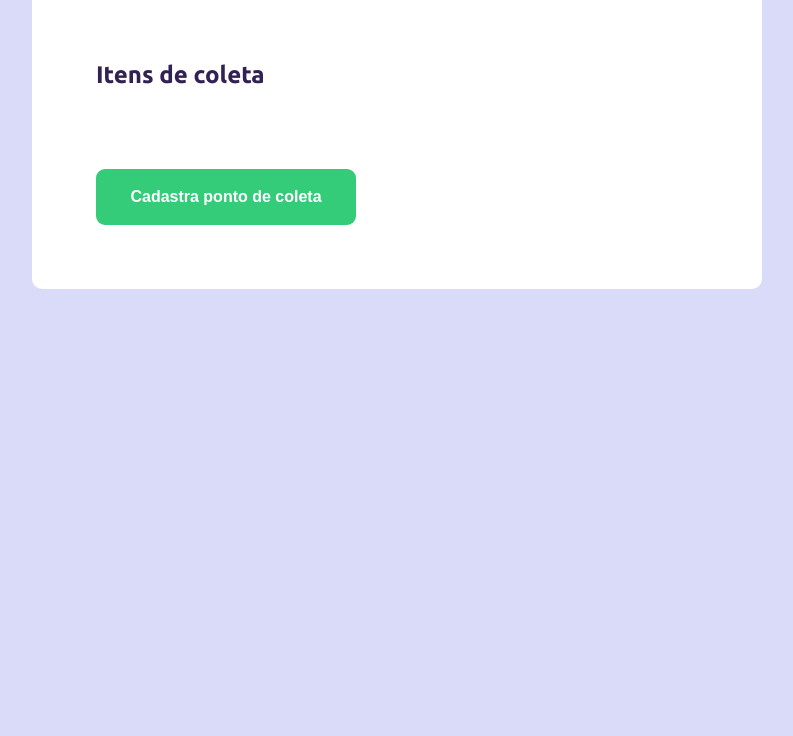
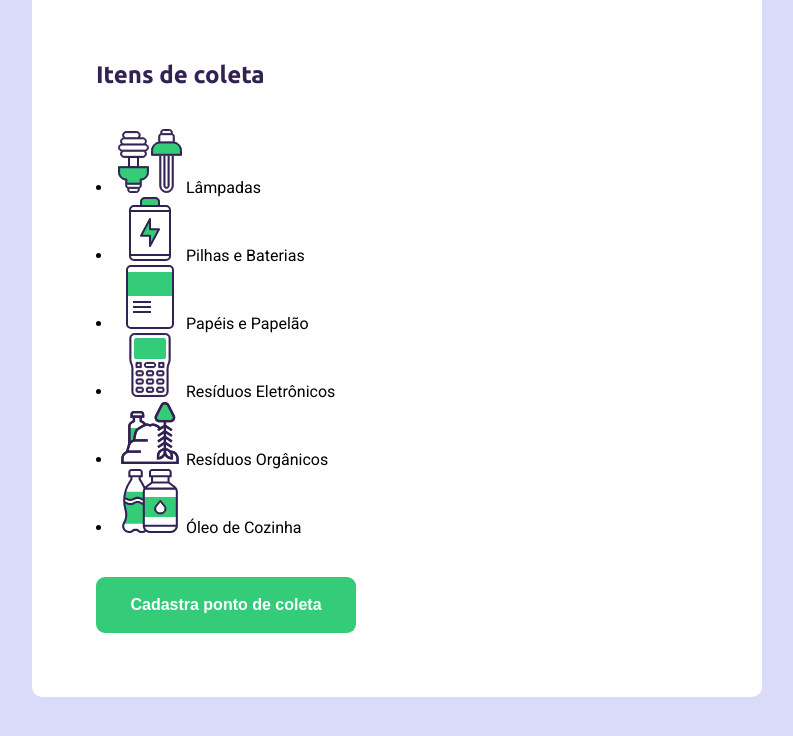
Before and after one commit to kbath2/Ecoleta, a plain HTML site: page create-point.html in a window 1280 px wide. Shown: the part 670-1406 px from the top of the page, without its empty margins (243-1036 px from the left). Before the commit the page ends 1039 px from the top, so only its background shows below. Drawn offline with Linux system fonts and the light colour scheme; no server answers.

Commit message:
Criação de lista de itens

```diff
--- a/create-point.html
+++ b/create-point.html
@@ -62,13 +62,36 @@
                     </div>
                 </fieldset>
 
-
-
-
                 <fieldset>
                     <legend>
                         <h2>Itens de coleta</h2>
                     </legend>
+                    <div class="items-grid">
+                        <li data-id="1">
+                            <img src="/src/img/lampadas.svg" alt="Lampadas">
+                            <span>Lâmpadas</span>
+                        </li>
+                        <li data-id="2">
+                            <img src="/src/img/baterias.svg" alt="Pilhas e Baterias">
+                            <span>Pilhas e Baterias</span>
+                        </li>
+                        <li data-id="3">
+                            <img src="/src/img/papeis-papelao.svg" alt="Papéis e Papelão">
+                            <span>Papéis e Papelão</span>
+                        </li>
+                        <li data-id="4">
+                            <img src="/src/img/eletronicos.svg" alt="Resíduos Eletrônicos">
+                            <span>Resíduos Eletrônicos</span>
+                        </li>
+                        <li data-id="5">
+                            <img src="/src/img/organicos.svg" alt="Resíduos Orgânicos">
+                            <span>Resíduos Orgânicos</span>
+                        </li>
+                        <li data-id="6">
+                            <img src="/src/img/oleo.svg" alt="Óleo de Cozinha">
+                            <span>Óleo de Cozinha</span>
+                        </li>
+                    </div>
                 </fieldset>
                 <button type="submit">Cadastra ponto de coleta</button>
             </form>
```
